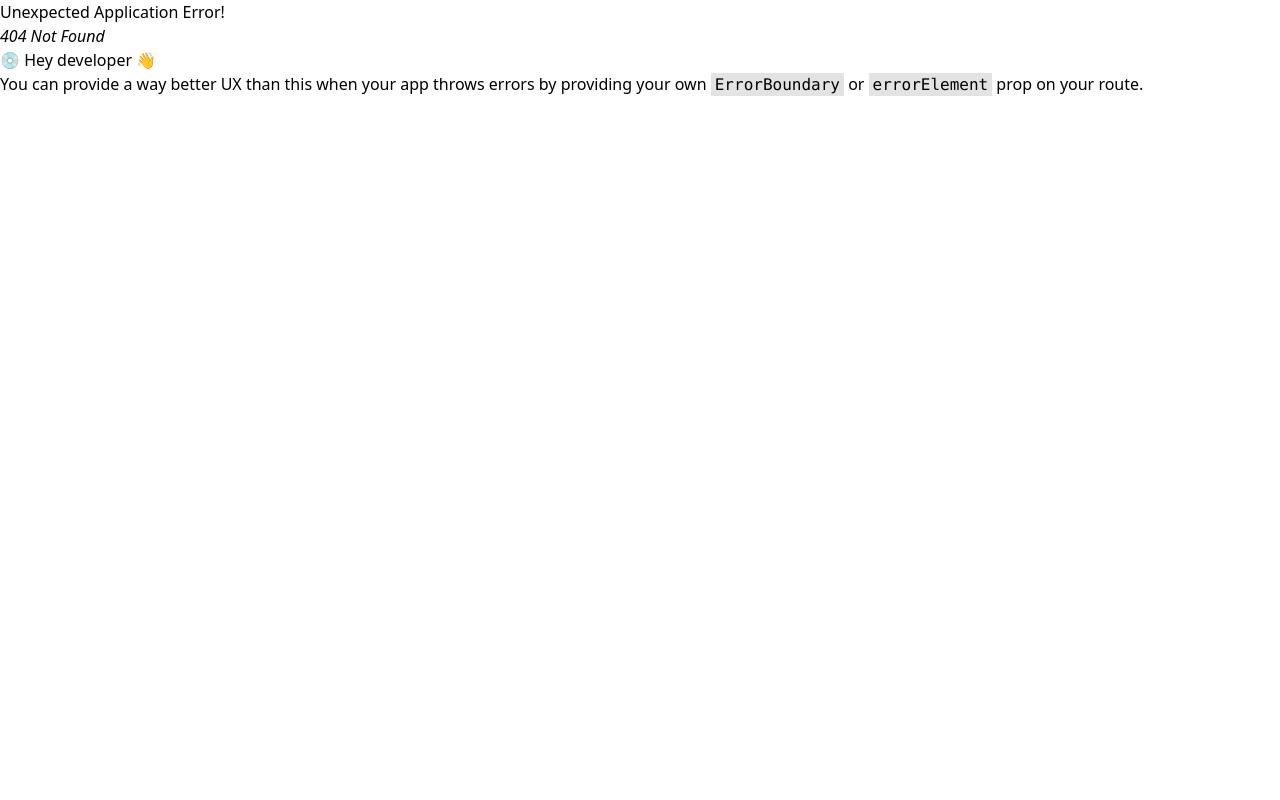
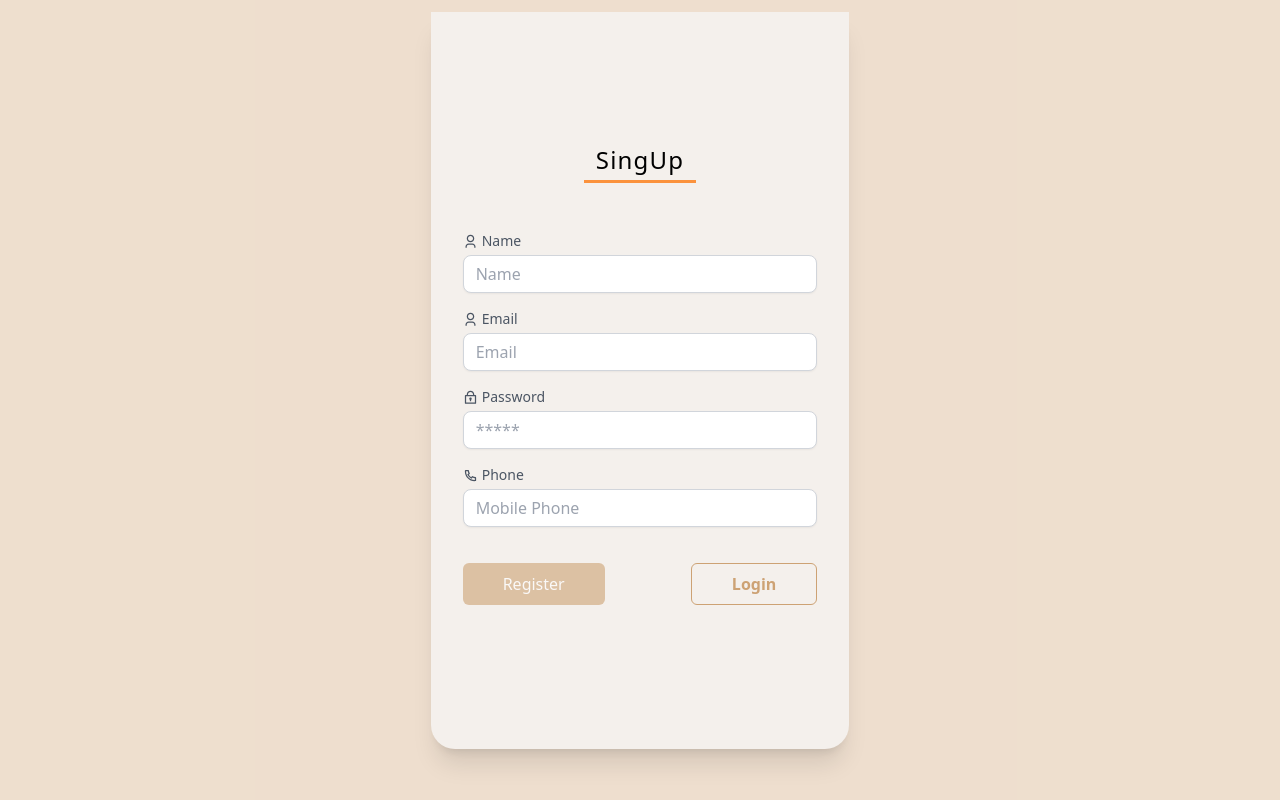
Before and after one commit to GuidanceLiberty/Food-App, a React (Vite) app: page /register in a window 1280 px wide. Before the commit this address had no page. Built offline with nearby package versions, Linux system fonts and the light colour scheme.

Commit message:
added register and login

```diff
--- a/src/components/Hero.jsx
+++ b/src/components/Hero.jsx
@@ -46,56 +46,56 @@ const Hero = () => {
         <NavLink to={`/category-page/vegetarian`}>
         <div className="hero-grid">
           <div className='hero-grid-desc'>Vegan</div>
-          <img src={vegan} alt="vegan" className='object-cover spin' />
+          <img src={vegan} alt="vegan" className='object-cover' />
         </div>
         </NavLink>
 
         <NavLink to={`/category-page/local`}>
         <div className="hero-grid">
           <div className='hero-grid-desc'>Local</div>
-          <img src={soup} alt="vegan" className='object-cover spin' />
+          <img src={soup} alt="vegan" className='object-cover ' />
         </div>
         </NavLink>
 
         <NavLink to={`/category-page/chinese`}>
         <div className="hero-grid">
           <div className='hero-grid-desc'>Chinese</div>
-          <img src={chinese} alt="vegan" className='object-cover spin' />
+          <img src={chinese} alt="vegan" className='object-cover ' />
         </div>
         </NavLink>
 
         <NavLink to={`/category-page/appetizer`}>
         <div className="hero-grid">
           <div className='hero-grid-desc'>Appetizer</div>
-          <img src={appetizer} alt="vegan" className='object-cover spin' />
+          <img src={appetizer} alt="vegan" className='object-cover ' />
         </div>
         </NavLink>
 
         <NavLink to={`/category-page/confectioneries`}>
         <div className="hero-grid">
           <div className='hero-grid-desc'>Confectioneries</div>
-          <img src={confectioneries} alt="vegan" className='object-cover spin' />
+          <img src={confectioneries} alt="vegan" className='object-cover ' />
         </div>
         </NavLink>
 
         <NavLink to={`/category-page/italian`}>
         <div className="hero-grid">
           <div className='hero-grid-desc'>Italian</div>
-          <img src={italian} alt="vegan" className='object-cover spin' />
+          <img src={italian} alt="vegan" className='object-cover' />
         </div>
         </NavLink>
 
         <NavLink to={`/category-page/drinks`}>
         <div className="hero-grid">
           <div className='hero-grid-desc'>Drinks</div>
-          <img src={drinks} alt="vegan" className='object-cover spin' />
+          <img src={drinks} alt="vegan" className='object-cover' />
         </div>
         </NavLink>
 
         <NavLink to={`/category-page/continental`}>
         <div className="hero-grid">
           <div className='hero-grid-desc'>Continental</div>
-          <img src={continental} alt="vegan" className='object-cover spin' />
+          <img src={continental} alt="vegan" className='object-cover' />
         </div>
         </NavLink>
 
--- a/src/components/Navbar.jsx
+++ b/src/components/Navbar.jsx
@@ -1,11 +1,13 @@
 import { NavLink } from 'react-router-dom'
-import { RiBowlLine, RiHeart2Line, RiHome2Line, RiPhoneLine, RiUser3Line } from '@remixicon/react'
+import { RiBowlLine, RiCake2Line, RiGlobalLine, RiGlobeLine, RiGoblet2Line, RiGobletFill, RiGobletLine, RiHeart2Line, RiHome2Line, RiLeafLine, RiPhoneLine, RiRestaurant2Line, RiRestaurantLine, RiShoppingBasketLine, RiUser3Line } from '@remixicon/react'
 import logo from '../assets/logo1.jpeg'
 
-const Navbar = () => {
+const Navbar = ({showMenu, setShowMenu}) => {
   return (
+    <>
       <nav className='navbar'>
-      <div className="nav-menu md:hidden flex items-center text-orange-400 cursor-pointer">
+        <div className="nav-menu md:hidden flex items-center text-orange-400 cursor-pointer" onClick={() => setShowMenu(!showMenu)}>
+
           <img src={logo} alt="logo" className='w-6 h-6'/>
         </div>
 
@@ -35,7 +37,7 @@ const Navbar = () => {
               </div>
           </NavLink>
 
-        <NavLink to={`/home`}
+          <NavLink to={`/contact`}
             className={ ({isActive}) => {return isActive ? 'nav-menu-active' : 'nav-menu' }  }>
               <div className="flex items-center gap-1">
                 <RiPhoneLine className='sm:flex md:flex text-accent '/>
@@ -48,6 +50,56 @@ const Navbar = () => {
           <RiUser3Line />
         </div>
       </nav>
+
+
+    {/* MOBILE NAV */}
+    {
+      showMenu &&
+      (
+        <div className="bg-white side-menus h-fit w-fit border border-accent/40 p-4 rounded-md !mt-2 z-30 absolute">
+          <div className="side-menu">
+            <span><RiCake2Line className='text-orange-400' /></span>
+            <NavLink to={`/category-page/confectioneries`}>Confectioneris</NavLink>
+          </div>
+
+          <div className="side-menu">
+            <span><RiShoppingBasketLine className='text-orange-400' /></span>
+            <NavLink to={`/category-page/local`}>Local</NavLink>
+          </div>
+
+          <div className="side-menu">
+            <span><RiGlobalLine className='text-orange-400' /></span>
+            <NavLink to={`/category-page/continental`}>Continental</NavLink>
+          </div>
+
+          <div className="side-menu">
+            <span><RiBowlLine className='text-orange-400' /></span>
+            <NavLink to={`/category-page/chinese`}>Chinese</NavLink>
+          </div>
+
+          <div className="side-menu">
+            <span><RiRestaurantLine className='text-orange-400' /></span>
+            <NavLink to={`/category-page/appetizer`}>Appetizer</NavLink>
+          </div>
+
+          <div className="side-menu">
+            <span><RiLeafLine className='text-orange-400' /></span>
+            <NavLink to={`/category-page/vegetarian`}>Vegetarian</NavLink>
+          </div>
+
+          <div className="side-menu">
+            <span><RiGlobeLine className='text-orange-400' /></span>
+            <NavLink to={`/category-page/confectioneries`}>Italian</NavLink>
+          </div>
+
+          <div className="side-menu">
+            <span><RiGobletFill className='text-orange-400' /></span>
+            <NavLink to={`/category-page/drinks`}>Drinks</NavLink>
+          </div>
+        </div>
+      )
+    }
+    </>
   )
 }
 
--- a/src/foods.json
+++ b/src/foods.json
@@ -777,22 +777,6 @@
   ],
   "favorites": [
     {
-      "id": "1",
-      "name": "Local Assaulted meat",
-      "price": "20000",
-      "duration": "35m",
-      "recipe": [
-        "Spicy, ",
-        "Buffalo, ",
-        "Cauliflower Bites"
-      ],
-      "address": "145, White Heart Lane - Storms End.",
-      "ratings": 4,
-      "restaurant": "Asian Lounge",
-      "description": "A fragrant rice dish cooked in coconut milk, served with crispy anchovies, peanuts, boiled egg, spicy sambal, and cucumber. Often accompanied by fried chicken or rendang, this beloved Malaysian dish is a perfect balance of sweet, spicy, and savory flavors.",
-      "imgUrl": "/../src/assets/Local/local-assaulted.jpg"
-    },
-    {
       "id": "4",
       "name": "Vanilla Cake",
       "price": "13,990",
@@ -868,6 +852,70 @@
       "restaurant": "Yummies",
       "description": "A delicious lasagna filled with chicken, pasta, and a rich, creamy tomato sauce. Topped with a layer of meatballs, mozzarella cheese, and garlic, this Italian dish is a perfect balance of flavors and textures.",
       "imgUrl": "/../src/assets/drinks/drink-6.jpg"
+    },
+    {
+      "id": "1",
+      "name": "Local Assaulted meat",
+      "price": "20000",
+      "duration": "35m",
+      "recipe": [
+        "Spicy, ",
+        "Buffalo, ",
+        "Cauliflower Bites"
+      ],
+      "address": "145, White Heart Lane - Storms End.",
+      "ratings": 4,
+      "restaurant": "Asian Lounge",
+      "description": "A fragrant rice dish cooked in coconut milk, served with crispy anchovies, peanuts, boiled egg, spicy sambal, and cucumber. Often accompanied by fried chicken or rendang, this beloved Malaysian dish is a perfect balance of sweet, spicy, and savory flavors.",
+      "imgUrl": "/../src/assets/Local/local-assaulted.jpg"
+    },
+    {
+      "id": "3",
+      "name": "Locally Made Rice",
+      "price": "19,200",
+      "duration": "15m",
+      "recipe": [
+        "Stuffed",
+        "Jalapeño",
+        "Poppers"
+      ],
+      "address": "90, Best way Lane - Storms End.",
+      "ratings": 4,
+      "restaurant": "Grubs",
+      "description": "A vibrant, one-pot rice dish cooked in a tomato-based sauce with peppers, onions, and spices. Popular in Nigeria, Ghana, and Senegal, it’s often served with fried plantains and grilled chicken, delivering a bold, smoky, and slightly spicy taste.",
+      "imgUrl": "/../src/assets/local/local-rice.jpg"
+    },
+    {
+      "id": "6",
+      "name": "Locally Prepared Chicken",
+      "price": "21,000",
+      "duration": "25m",
+      "recipe": [
+        "Chicken",
+        "Tikka",
+        "Masala"
+      ],
+      "address": "30, Ya Left - Storms End.",
+      "ratings": 5,
+      "restaurant": "Might Place",
+      "description": "A classic Filipino dish where meat (chicken or pork) is braised in soy sauce, vinegar, garlic, and black peppercorns. With a balance of tangy, salty, and savory flavors, it’s a comforting and versatile dish served with steamed rice.",
+      "imgUrl": "/../src/assets/local/local-mix-rice.jpg"
+    }
+  ],
+  "users": [
+    {
+      "id": "dbb5",
+      "name": "Guidance Ogar Ojua",
+      "email": "newguidance4141@gmail.com",
+      "password": "1234",
+      "phone": "9112524812"
+    },
+    {
+      "id": "576c",
+      "name": "Jane",
+      "email": "jane@gmail.com",
+      "password": "123456",
+      "phone": "09021435678"
     }
   ]
 }
--- a/src/index.css
+++ b/src/index.css
@@ -130,7 +130,7 @@
 }
 
 .input-field {
-    @apply w-full bg-white rounded-lg shadow-sm border border-gray-300 focus:border-accent-secondary focus:ring-1 focus:shadow-lg focus:ring-accent/5 text-base outline-none text-gray-700 py-1 px-3 leading-8 transition-colors duration-300 ease-in-out;
+    @apply w-full bg-white rounded-lg shadow-sm border border-gray-300 focus:border-accent-secondary focus:ring-1 focus:shadow-lg focus:ring-accent/5 text-base outline-none text-gray-700 py-0.5 px-3 leading-8 transition-colors duration-300 ease-in-out;
 }
 
 .select-field {
@@ -154,11 +154,11 @@
 }
 
 .hero-grids {
-    @apply grid grid-cols-2 md:grid-cols-2 lg:grid-cols-3 gap-x-6 gap-y-10 bg-accent-secondary
+    @apply grid grid-cols-1 md:grid-cols-2 lg:grid-cols-3 gap-x-6 gap-y-10 bg-accent-secondary
 }
 
 .hero-grid img {
-    @apply bg-accent rounded-full shadow-xl p-3 w-full h-[300px] sm:h-[250px] md:h-[200px] lg:h-[250px] cursor-pointer
+    @apply rounded-3xl shadow-xl p-1 w-full h-[270px] sm:h-[250px] md:h-[200px] lg:h-[260px] cursor-pointer
 }
 
 .hero-grid-desc {
--- a/src/pages/About.jsx
+++ /dev/null
@@ -1,11 +0,0 @@
-import React from 'react'
-
-const About = () => {
-  return (
-    <div>
-        This is About Page
-    </div>
-  )
-}
-
-export default About
--- a/src/pages/Contact.jsx
+++ b/src/pages/Contact.jsx
@@ -1,10 +1,33 @@
-import React from 'react'
-
 const Contact = () => {
   return (
-    <div>
-      Contact us
-    </div>
+    <section className='bg-accent-secondary px-8 py-8'>
+      <div className="hero-div">
+
+        <div className="hero-title">
+          <div className='text-2xl flex flex-col text-center gap-8'>
+              <span className='text-[2rem] uppercase'>Welcome</span>
+              <span className=''>
+                <span className='text-accent'>Sizzling</span>
+                <span className='text-orange-400'> Place</span>
+              </span>
+
+              <p className='text-[1rem] font-light'>
+                  Lorem, ipsum dolor sit amet consectetur adipisicing elit. Deleniti incidunt sed quibusdam eveniet possimus quidem.
+              </p>
+          </div>
+        </div>
+      </div>
+
+      <h2 className='flex flex-col gap-1 w-full text-xl font-normal tracking-wider mb-5'>
+        <span>Our Location</span>
+        <div className='border-t-[3px] border-orange-400 w-[8rem]' />
+      </h2>
+
+      <div className="location">
+
+      </div>
+
+    </section>
   )
 }
 
--- a/src/pages/Home.jsx
+++ /dev/null
@@ -1,11 +0,0 @@
-import React from 'react'
-
-const Home = () => {
-  return (
-    <div>
-        Welcome Home
-    </div>
-  )
-}
-
-export default Home
--- a/src/pages/Index.jsx
+++ b/src/pages/Index.jsx
@@ -1,19 +1,20 @@
-import React from 'react'
+import React, { useState } from 'react'
 import Sidebar from '../components/Sidebar'
 import Navbar from '../components/Navbar'
 import { Link, Outlet } from 'react-router-dom'
 
 
 const Index = () => {
+  const [showMenu, setShowMenu] = useState(false);
   return (
     <main className='relative'>
         <div className="md:mx-4 lg:mx-auto flex justify-between">
             <Sidebar />
 
             <div className="content">
-            <Navbar />
+            <Navbar  showMenu={showMenu} setShowMenu={setShowMenu} />
 
-              <div className="mt-6 overflow-auto flex flex-1 flex-col">
+              <div className="mt-6 overflow-auto flex flex-1 flex-col" onClick={() => setShowMenu(false)}>
                   <Outlet />
               </div>
 
--- /dev/null
+++ b/src/pages/Login.jsx
@@ -0,0 +1,11 @@
+import React from 'react'
+
+const Login = () => {
+  return (
+    <main className='bg-accent-35 p-3 h-3 items-center' >
+      <form className='login-form !h-[85%]'>logon</form>
+    </main >
+  )
+}
+
+export default Login
--- /dev/null
+++ b/src/pages/Register.jsx
@@ -0,0 +1,118 @@
+import { RiLock2Line, RiPhoneLine, RiUser3Line } from '@remixicon/react'
+import React, { useState } from 'react'
+import { NavLink, useNavigate } from 'react-router-dom'
+
+const Register = () => {
+
+    const [name, setName] = useState('');
+    const [email, setEmail] = useState('');
+    const [password, setPassword] = useState('');
+    const [phone, setPhone] = useState('');
+    const [isValid, setIsValid] = useState(false);
+
+
+    const navigate = useNavigate();
+
+    const checkfield = () =>{
+        if(name === ''){setIsValid(false)} else{setIsValid(true)}
+        if(email === ''){setIsValid(false)} else{setIsValid(true)}
+        if(password === ''){setIsValid(false)} else{setIsValid(true)}
+        if(phone === ''){setIsValid(false)} else{setIsValid(true)}
+    }
+
+    const handleRegistration = (e) =>{
+        checkfield();
+        e.preventDefault();
+
+        const newUser = {
+            name, email, password, phone
+        };
+        registerUser(newUser);
+    }
+
+    const registerUser = async (newUser) =>{
+        try {
+            const res = await fetch(`http://localhost:4000/users/`, {
+                method: 'POST',
+                headers: {'Content-Type': 'application/json'},
+                body: JSON.stringify(newUser),
+            });
+
+            if(res){
+                alert('Registration was Successfull');
+                return navigate(`/home`);
+            }
+
+        } catch (error) {
+            console.log('error while creating user ', error)
+        }
+        finally{
+            setIsValid(false)
+            setName('')
+            setEmail('')
+            setPassword('')
+            setPhone('')
+        }
+    }
+
+
+  return (
+    <main className='bg-accent/35 p-3 h-screen items-center' >
+      <form className='login-form !h-[95%]' onSubmit={handleRegistration}>
+        <div className="text-2xl font-normal tracking-wider mb-11 flex flex-col items-center gap-1">
+            <span className='capitalize'>SingUp</span>
+            <div className="border-t-[3px] border-orange-400 w-[7rem]"></div>
+        </div>
+
+        <div className="w-full px-3 sm:px-3 md:px-8 lg:px-8 mb-3">
+            <div className="input-div">
+                <label htmlFor="name" className='label'>
+                    <RiUser3Line size={15}/>
+                    <span>Name</span>
+                </label>
+                <input type="text" id='name' name='name' placeholder='Name' className='input-field' value={name} onChange={(e) => setName(e.target.value)} onKeyUp={checkfield}/>
+            </div>
+        </div>
+
+        <div className="w-full px-3 sm:px-3 md:px-8 lg:px-8 mb-3">
+            <div className="input-div">
+                <label htmlFor="email" className='label'>
+                    <RiUser3Line size={15}/>
+                    <span>Email</span>
+                </label>
+                <input type="text" id='email' name='email' placeholder='Email' className='input-field' value={email} onChange={(e) => setEmail(e.target.value)} onKeyUp={checkfield}/>
+            </div>
+        </div>
+
+        <div className="w-full px-3 sm:px-3 md:px-8 lg:px-8 mb-3">
+            <div className="input-div">
+                <label htmlFor="password" className='label'>
+                    <RiLock2Line size={15}/>
+                    <span>Password</span>
+                </label>
+                <input type="password" id='password' name='password' placeholder='*****' className='input-field' value={password} onChange={(e) => setPassword(e.target.value)} onKeyUp={checkfield}/>
+            </div>
+        </div>
+
+        <div className="w-full px-3 sm:px-3 md:px-8 lg:px-8 mb-3">
+            <div className="input-div">
+                <label htmlFor="phone" className='label'>
+                    <RiPhoneLine size={15}/>
+                    <span>Phone</span>
+                </label>
+                <input type="text" id='phone' name='phone' placeholder='Mobile Phone' className='input-field' value={phone} onChange={(e) => setPhone(e.target.value)} onKeyUp={checkfield}/>
+            </div>
+        </div>
+
+        <div className="flex justify-between w-full px-3 sm:px-3 md:px-8 lg:px-8 mb-3">
+            <button className={`btn-create !w-fit ${!isValid ? 'disabled:opacity-60 disabled:cursor-not-allowed' :''}`} disabled={!isValid} onMouseOver={checkfield}>Register</button>
+
+            <NavLink to={`/`} className={`btn-register !w-fit`}>Login</NavLink>
+        </div>
+
+      </form>
+    </main >
+  )
+}
+
+export default Register
```
Also changed, not shown: src/main.jsx (+26 -32 lines). Lines whose indentation alone changed are shown as unchanged.
